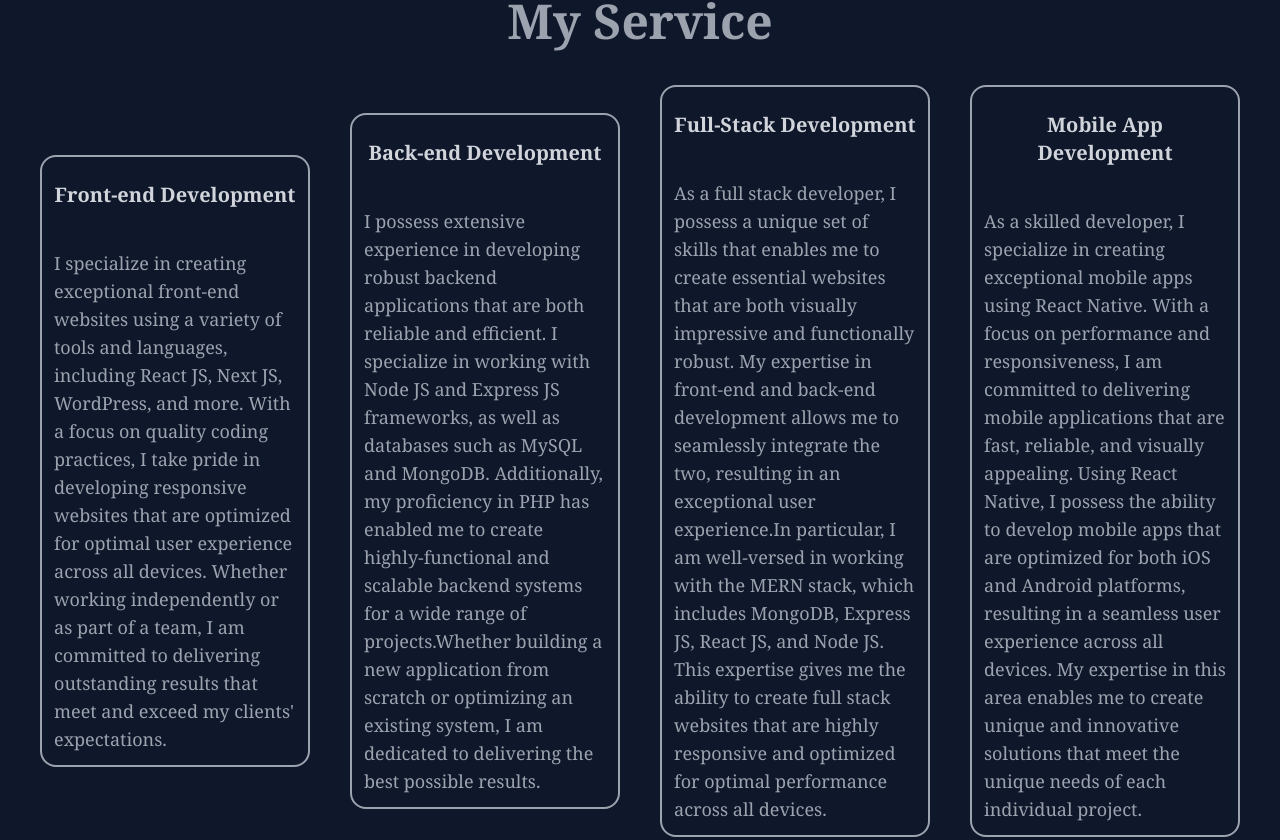
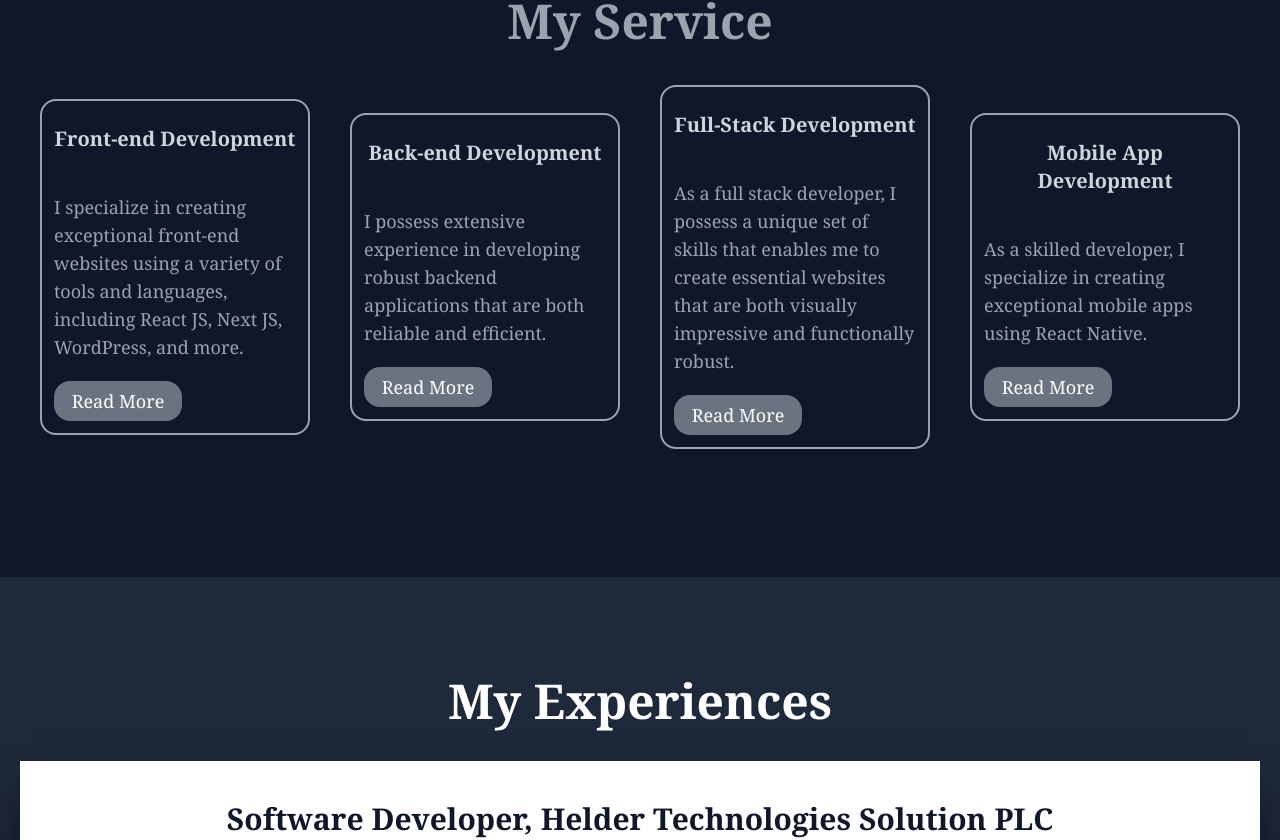
Before and after one commit to haileamlakwalelige/me-and-tensae, a React (Create React App) app: page / in a window 1280 px wide. Shown: the part 3365-4205 px from the top of the page. Built offline with nearby package versions, Linux system fonts and the light colour scheme.

Commit message:
finilizing the Project

```diff
--- a/src/haila/Service.js
+++ b/src/haila/Service.js
@@ -1,8 +1,13 @@
-
+import {useState} from 'react';
 
 
 
 const Service=()=>{
+    const [front, setFront]=useState(false);
+    const [back, setBack]=useState(false);
+    const [full, setFull]=useState(false);
+    const [mobiles, setMobiles]=useState(false);
+
     return(
         <div id="#service" className="bg-slate-900 font-serif justify-center items-center px-10 py-32">
         <h1 className="font-bold text-5xl hover:text-blue-600 hover:text-7xl mb-10 duration-500 font-serif text-center text-gray-400">My Service</h1>
@@ -13,26 +18,23 @@ const Service=()=>{
                 I specialize in creating exceptional
                  front-end websites using a variety of tools and languages,
                   including React JS, Next JS, WordPress, and more.
-                   With a focus on quality coding practices, I take pride in
-                    developing responsive websites that are optimized for optimal
-                     user experience across all devices. Whether working independently
-                      or as part of a team, I am committed to delivering outstanding results
-                       that meet and exceed my clients' expectations.</p>
+                  {front ? ("With a focus on quality coding practices, I take pride in developing responsive websites that are optimized for optimal user experience across all devices. Whether working independently or as part of a team, I am committed to delivering outstanding results that meet and exceed my clients' expectations."):null}
+                  <div onClick={()=>setFront(!front)} className="rounded-2xl bg-gray-500 py-1 duration-500 hover:bg-white border-2 w-32 justify-center items-center text-center flex border-gray-500 mt-5">
+                 {front ? <button className="text-lg font-serif text-white hover:text-gray-800 ">Read Less</button>:<button className=" hover:text-gray-800 text-lg font-serif text-white">Read More</button>}
+                 </div>
+                   </p>
             </div>
             <div className="pt-6 border-2 border-gray-400 p-3 rounded-2xl">
                 <h1  className="hover:text-2xl duration-500 hover:text-blue-600 text-gray-300 font-bold text-xl font-serif text-center">Back-end Development</h1>
                 <p className="text-gray-400 duration-1000 hover:text-gray-300 hover:text-xl  text-lg font-serif pt-10 text-start lg:pt-auto">
                 I possess extensive experience in developing
                 robust backend applications that are both reliable
-                 and efficient. I specialize in working with Node JS
-                  and Express JS frameworks, as well as databases
-                   such as MySQL and MongoDB. Additionally,
-                   my proficiency in PHP has enabled me to create
-                   highly-functional and scalable backend systems
-                    for a wide range of projects.Whether building a
-                    new application from scratch or optimizing an
-                     existing system, I am dedicated to delivering the
-                      best possible results. </p>
+                 and efficient.
+                 {back ? ("I specialize in working with Node JS and Express JS frameworks, as well as databases such as MySQL and MongoDB. Additionally, my proficiency in PHP has enabled me to create highly-functional and scalable backend systems for a wide range of projects.Whether building a new application from scratch or optimizing an existing system, I am dedicated to delivering the best possible results."):null}
+                 <div onClick={()=>setBack(!back)} className="rounded-2xl bg-gray-500 py-1 duration-500 hover:bg-white border-2 w-32 justify-center items-center text-center flex border-gray-500 mt-5">
+                 {back ? <button className="text-lg font-serif text-white hover:text-gray-800 ">Read Less</button>:<button className=" hover:text-gray-800 text-lg font-serif text-white">Read More</button>}
+                 </div>
+                </p>
             </div>
             <div className="pt-6 border-2 border-gray-400 p-3 rounded-2xl">
                 <h1  className="hover:text-2xl duration-500 hover:text-blue-600 text-gray-300 font-bold text-xl font-serif text-center">Full-Stack Development</h1>
@@ -41,14 +43,10 @@ const Service=()=>{
                 I possess a unique set of skills that enables
                  me to create essential websites that are both
                   visually impressive and functionally robust.
-                  My expertise in front-end and back-end development
-                   allows me to seamlessly integrate the two, resulting
-                    in an exceptional user experience.In particular,
-                     I am well-versed in working with the MERN stack,
-                      which includes MongoDB, Express JS, React JS, and Node JS.
-                       This expertise gives me the ability to create full stack
-                       websites that are highly responsive and optimized for optimal
-                        performance across all devices.
+                  {full ? ("My expertise in front-end and back-end development allows me to seamlessly integrate the two, resulting in an exceptional user experience.In particular, I am well-versed in working with the MERN stack, which includes MongoDB, Express JS, React JS, and Node JS. This expertise gives me the ability to create full stack  websites that are highly responsive and optimized for optimal performance across all devices."):null}
+                  <div onClick={()=>setFull(!full)} className="rounded-2xl bg-gray-500 py-1 duration-500 hover:bg-white border-2 w-32 justify-center items-center text-center flex border-gray-500 mt-5">
+                 {full ? <button className="text-lg font-serif text-white hover:text-gray-800 ">Read Less</button>:<button className=" hover:text-gray-800 text-lg font-serif text-white">Read More</button>}
+                 </div>
                 </p>
             </div>
             <div className="pt-6 border-2 border-gray-400 p-3 rounded-2xl">
@@ -56,16 +54,11 @@ const Service=()=>{
                 <p className="text-gray-400 duration-1000 hover:text-gray-300 hover:text-xl  text-lg font-serif pt-10  text-start lg:pt-auto">
                 As a skilled developer,
                  I specialize in creating exceptional mobile apps
-                  using React Native. With a focus on performance
-                   and responsiveness, I am committed to delivering
-                    mobile applications that are fast, reliable, and
-                     visually appealing. Using React Native,
-                      I possess the ability to develop mobile apps
-                      that are optimized for both iOS and Android platforms,
-                       resulting in a seamless user experience across all devices.
-                        My expertise in this area enables me to create unique and
-                         innovative solutions that meet the unique needs of each
-                          individual project.
+                  using React Native.
+                  {mobiles ? ("With a focus on performance and responsiveness, I am committed to delivering mobile applications that are fast, reliable, and visually appealing. Using React Native, I possess the ability to develop mobile apps that are optimized for both iOS and Android platforms, resulting in a seamless user experience across all devices. My expertise in this area enables me to create unique an innovative solutions that meet the unique needs of each individual project."):null}
+                  <div onClick={()=>setMobiles(!mobiles)} className="rounded-2xl bg-gray-500 py-1 duration-500 hover:bg-white border-2 w-32 justify-center items-center text-center flex border-gray-500 mt-5">
+                 {mobiles ? <button className="text-lg font-serif text-white hover:text-gray-800 ">Read Less</button>:<button className=" hover:text-gray-800 text-lg font-serif text-white">Read More</button>}
+                 </div>
                 </p>
             </div>
         </div>
--- a/src/haila/Skills.js
+++ b/src/haila/Skills.js
@@ -1,10 +1,14 @@
 import frontend from '../imgs/frontend.png';
 import backend from '../imgs/backend.png';
 import mobile from '../imgs/mobile.png';
+import {useState} from 'react';
 
 
 
 const Skills=()=>{
+    const [front, setFront] =useState(false);
+    const [back, setBack]=useState(false);
+    const [mobiles, setMobiles]=useState(false);
     return(
         <div id="skills" className="py-24">
             <h1 className="font-bold text-5xl text-gray-100 py-5 text-center font-serif ">MY Skills</h1>
@@ -17,12 +21,12 @@ const Skills=()=>{
                 <p className="font-serif text-lg text-center">For front-end development,
                  I leverage the power of <span className="font-bold text-serif text-xl text-green-500">React.js, Next.js, and Tailwind CSS</span>.
                  This combination not only ensures clean and concise code but also enhances
-                 the overall readability and understandability of the project. The seamless
-                 integration of React.js and Next.js allows for efficient development and
-                 improved performance. Additionally, Tailwind CSS facilitates the creation of
-                 stunning website designs, giving them a visually appealing and remarkable
-                 appearance. Together, these technologies empower me to deliver exceptional
-                user experiences while maintaining code quality and visual aesthetics.</p>
+                 the overall readability and understandability of the project.
+                 {front ? ("The seamless integration of React.js and Next.js allows for efficient development and improved performance. Additionally, Tailwind CSS facilitates the creation of stunning website designs, giving them a visually appealing and remarkable appearance. Together, these technologies empower me to deliver exceptional user experiences while maintaining code quality and visual aesthetics."):(null)}
+                 <div onClick={()=>setFront(!front)} className="rounded-2xl bg-gray-500 py-1 duration-500 hover:bg-white border-2 w-32 justify-center items-center text-center flex border-gray-500 mt-5">
+                 {front ? <button className="text-lg font-serif text-white hover:text-gray-800 ">Read Less</button>:<button className=" hover:text-gray-800 text-lg font-serif text-white">Read More</button>}
+                 </div>
+                 </p>
             </div>
             <div className="p-10 bg-white hover:text-white hover:bg-gray-700 font-serif rounded-2xl">
                 <div className="flex justify-center items-center">
@@ -31,14 +35,11 @@ const Skills=()=>{
                 <h1 className="font-bold text-2xl py-4 text-center text-blue-600">Back-end Development</h1>
                 <p className="font-serif text-lg text-center">
                 For backend development, I rely on <span className="font-bold text-serif text-xl text-green-500">Node.js and Express.js</span>  as my go-to frameworks,
-                 along with <span className="font-bold text-serif text-xl text-green-500">MySQL and MongoDB </span>for database management. This combination ensures
-                 that my code is structured, clear, and easy to comprehend. Node.js and Express.
-                 js provide a seamless and efficient development experience,
-                allowing me to build robust and scalable backend systems. With MySQL and MongoDB,
-                 I can effectively manage and manipulate data, ensuring a reliable and efficient
-                 database structure. This robust tech stack empowers me to create powerful and
-                 performant backend solutions, while also ensuring the smooth handling of
-                 complex data operations.
+                 along with <span className="font-bold text-serif text-xl text-green-500">MySQL and MongoDB </span>for database management.
+                {back ? (" This combination ensures that my code is structured, clear, and easy to comprehend. Node.js and Express.js provide a seamless and efficient development experience, allowing me to build robust and scalable backend systems. With MySQL and MongoDB, I can effectively manage and manipulate data, ensuring a reliable and efficient database structure. This robust tech stack empowers me to create powerful and performant backend solutions, while also ensuring the smooth handling of complex data operations."):null}
+                <div onClick={()=>setBack(!back)} className="rounded-2xl bg-gray-500 py-1 duration-500 hover:bg-white border-2 w-32 justify-center items-center text-center flex border-gray-500 mt-5">
+                 {back ? <button className="text-lg font-serif text-white hover:text-gray-800 ">Read Less</button>:<button className=" hover:text-gray-800 text-lg font-serif text-white">Read More</button>}
+                 </div>
                 </p>
             </div>
             <div className="p-10 bg-white hover:text-white hover:bg-gray-700 font-serif rounded-2xl">
@@ -48,14 +49,11 @@ const Skills=()=>{
                 <h1 className="font-bold text-2xl py-4 text-center text-blue-600">Mobile App Development</h1>
                 <p className="font-serif text-lg text-center">
                 For mobile app development, I utilize <span className="font-bold text-serif text-xl text-green-500">React Native</span>  as my framework of choice,
-                along with <span className="font-bold text-serif text-xl text-green-500">Styled Components</span>  for styling. This powerful combination allows me
-                 to create highly functional and visually appealing mobile applications.
-                  With React Native, I can write code once and deploy it across multiple platforms,
-                  saving valuable development time while ensuring a consistent user experience.
-                  Styled Components provide a convenient and efficient way to style components,
-                   resulting in clean and maintainable code. Together, React Native and Styled Components
-                    enable me to deliver exceptional
-                 mobile apps that are not only feature-rich but also visually captivating.
+                along with <span className="font-bold text-serif text-xl text-green-500">Styled Components</span>  for styling.
+                  {mobiles ? ("This powerful combination allows me to create highly functional and visually appealing mobile applications. With React Native, I can write code once and deploy it across multiple platforms, saving valuable development time while ensuring a consistent user experience. Styled Components provide a convenient and efficient way to style components, resulting in clean and maintainable code. Together, React Native and Styled Components enable me to deliver exceptional mobile apps that are not only feature-rich but also visually captivating."):null}
+                  <div onClick={()=>setMobiles(!mobiles)} className="rounded-2xl bg-gray-500 py-1 duration-500 hover:bg-white border-2 w-32 justify-center items-center text-center flex border-gray-500 mt-5">
+                 {mobiles ? <button className="text-lg font-serif text-white hover:text-gray-800 ">Read Less</button>:<button className=" hover:text-gray-800 text-lg font-serif text-white">Read More</button>}
+                 </div>
                 </p>
             </div>
 
```
Also changed, not shown: src/haila/Contact.js (+3 -16 lines).
